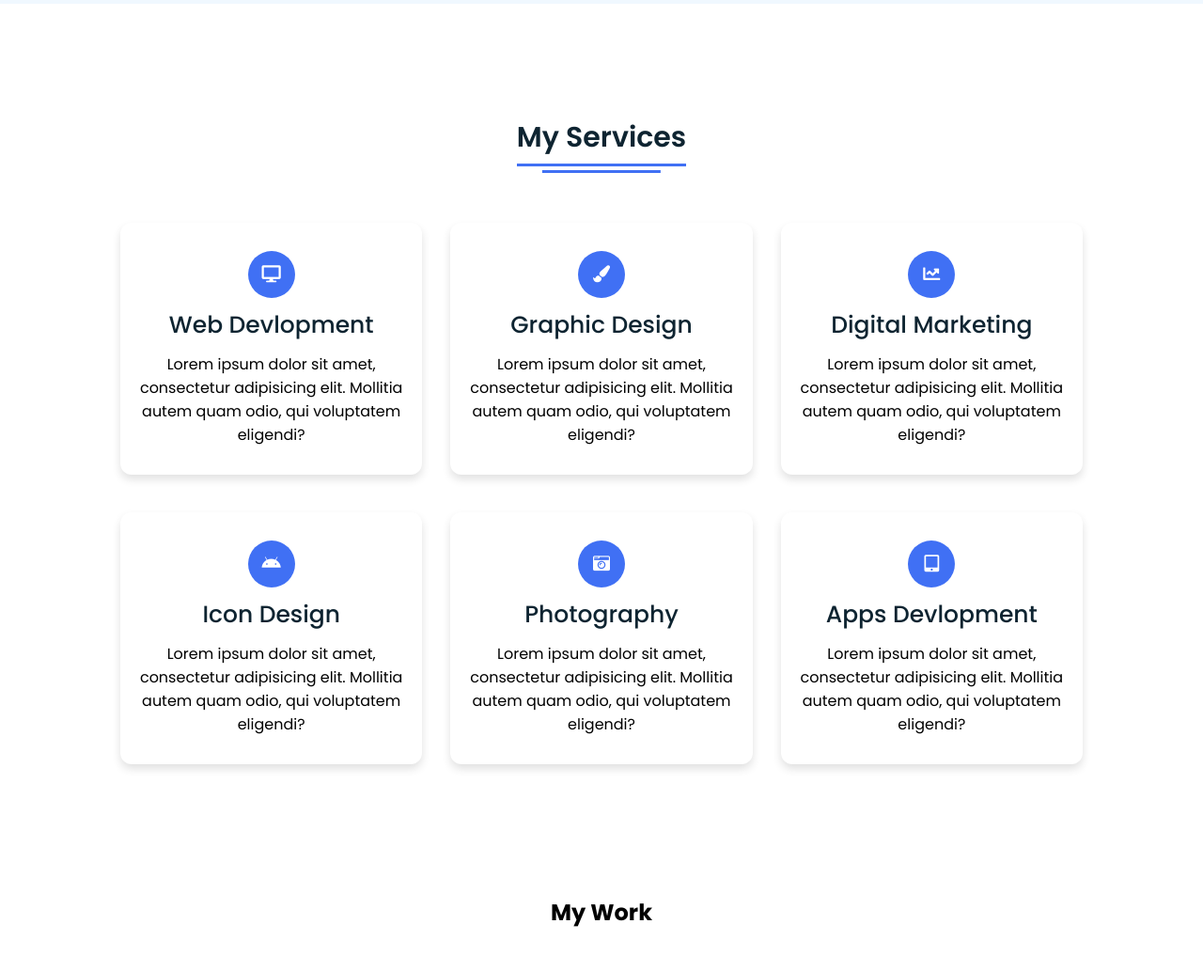
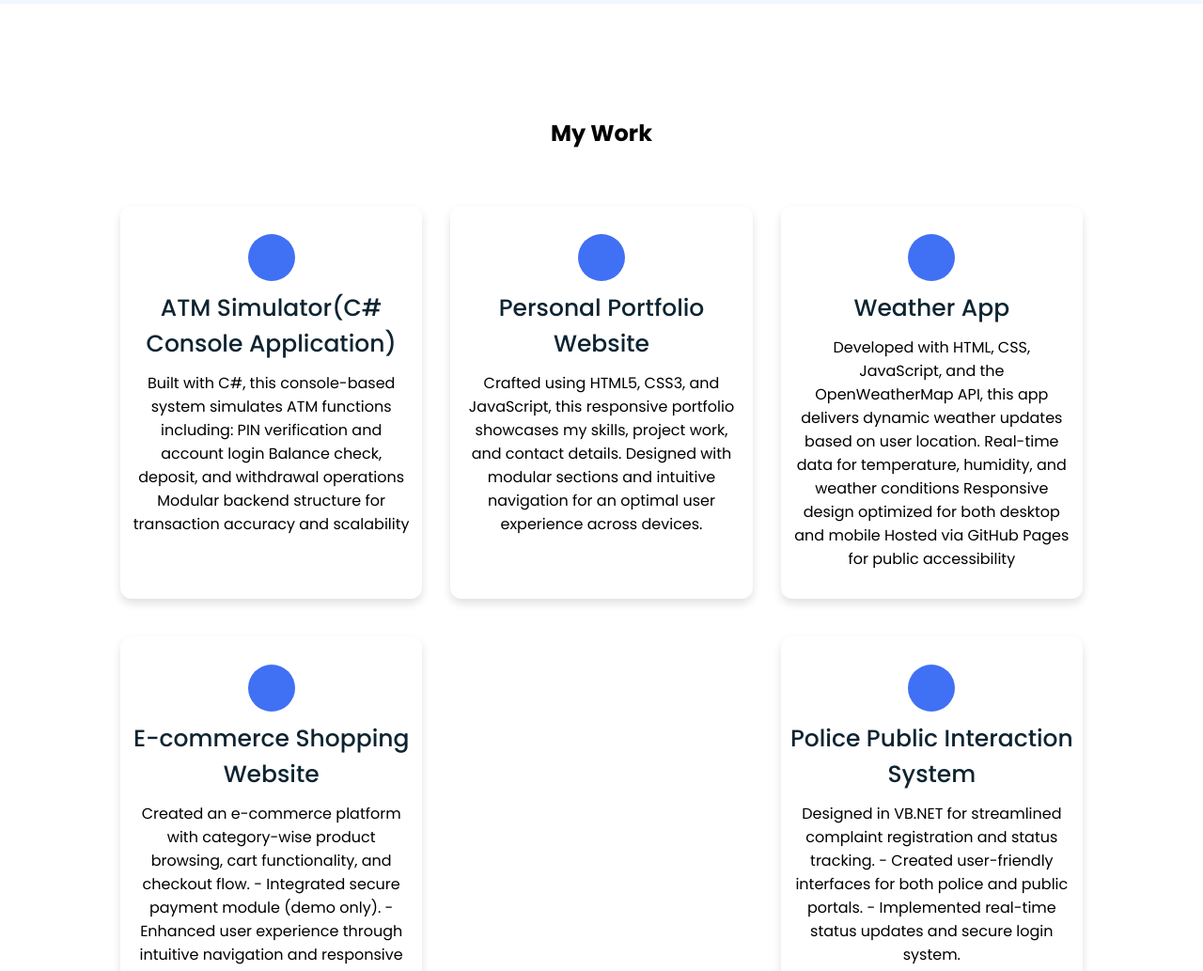
Before and after one commit to suhani866/Portfolio-Website, a plain HTML site: page index.html in a window 1280 px wide. Shown: the part 1900-2933 px from the top of the page at 94% size. Drawn offline with Linux system fonts and the light colour scheme.

Commit message:
Update index.html

```diff
--- a/index.html
+++ b/index.html
@@ -123,56 +123,6 @@ Currently, I’m focused on improving my GitHub visibility, posting developer in
                             <p>Project hosting, README creation, commit discipline, live demos</p>
 
                         </div>
-              </div>
-          </div>
-      </section>
-      <!-- My Services Section Start -->
-      <section class="services" id="services">
-          <div class="content">
-              <div class="title"><span>My Services</span></div>
-              <div class="boxes">
-                  <div class="box">
-                      <div class="icon">
-                          <i class="fas fa-desktop"></i>
-                      </div>
-                      <div class="topic">Web Devlopment</div>
-                      <p>Lorem ipsum dolor sit amet, consectetur adipisicing elit. Mollitia autem quam odio, qui voluptatem eligendi?</p>
-                  </div>
-                  <div class="box">
-                      <div class="icon">
-                          <i class="fas fa-paint-brush"></i>
-                      </div>
-                      <div class="topic">Graphic Design</div>
-                      <p>Lorem ipsum dolor sit amet, consectetur adipisicing elit. Mollitia autem quam odio, qui voluptatem eligendi?</p>
-                  </div>
-                  <div class="box">
-                      <div class="icon">
-                          <i class="fas fa-chart-line"></i>
-                      </div>
-                      <div class="topic">Digital Marketing</div>
-                      <p>Lorem ipsum dolor sit amet, consectetur adipisicing elit. Mollitia autem quam odio, qui voluptatem eligendi?</p>
-                  </div>
-                  <div class="box">
-                      <div class="icon">
-                          <i class="fab fa-android"></i>
-                      </div>
-                      <div class="topic">Icon Design</div>
-                      <p>Lorem ipsum dolor sit amet, consectetur adipisicing elit. Mollitia autem quam odio, qui voluptatem eligendi?</p>
-                  </div>
-                  <div class="box">
-                      <div class="icon">
-                          <i class="fas fa-camera-retro"></i>
-                      </div>
-                      <div class="topic">Photography</div>
-                      <p>Lorem ipsum dolor sit amet, consectetur adipisicing elit. Mollitia autem quam odio, qui voluptatem eligendi?</p>
-                  </div>
-                  <div class="box">
-                      <div class="icon">
-                          <i class="fas fa-tablet-alt"></i>
-                      </div>
-                      <div class="topic">Apps Devlopment</div>
-                      <p>Lorem ipsum dolor sit amet, consectetur adipisicing elit. Mollitia autem quam odio, qui voluptatem eligendi?</p>
-                  </div>
               </div>
           </div>
       </section>
```
